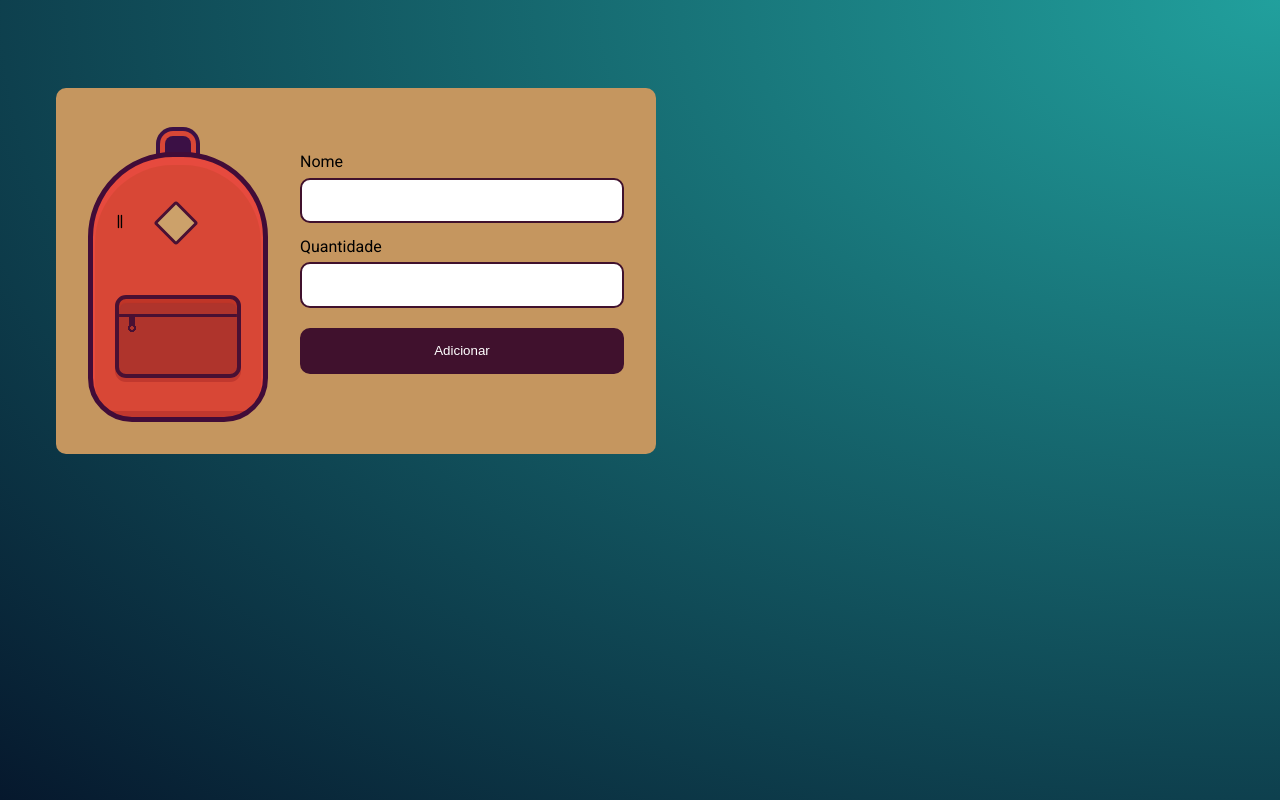
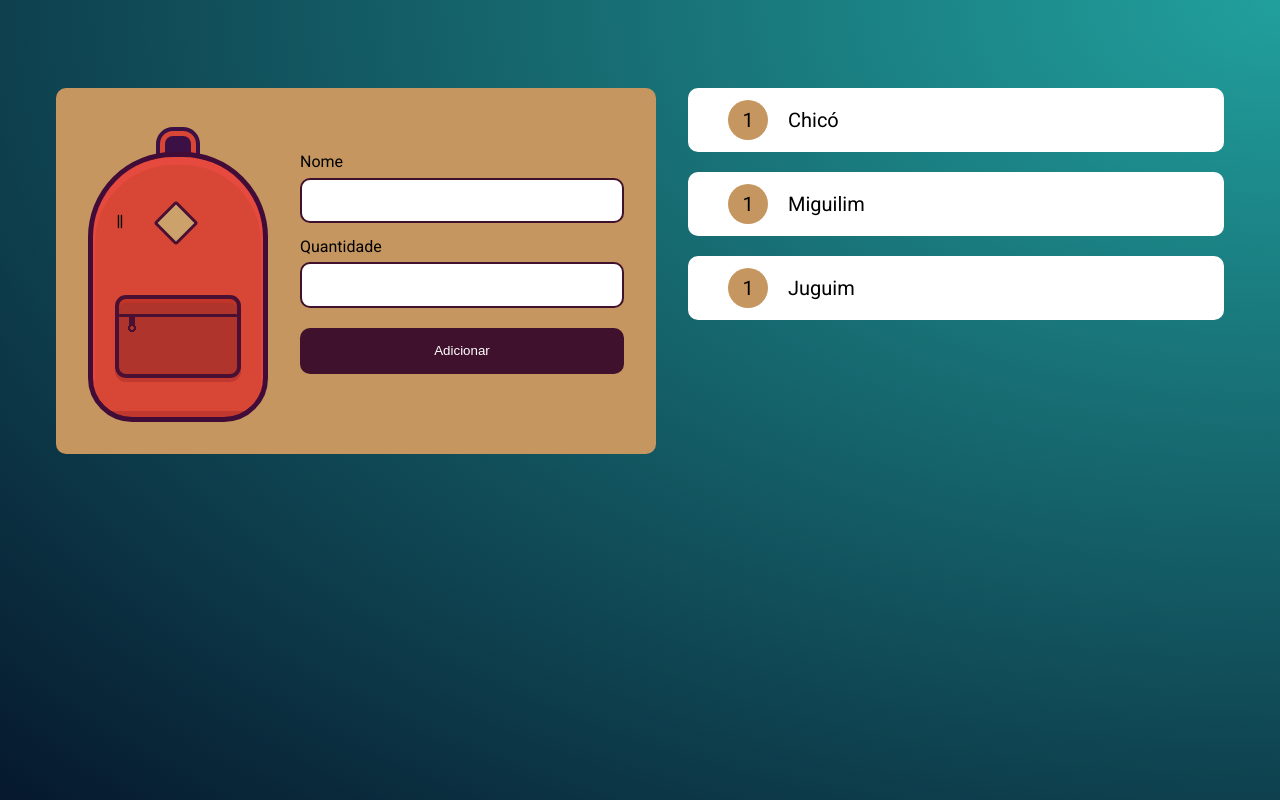
Before and after one commit to MGodoySL/backpack-items, a plain HTML site: page index.html in a window 1280 px wide. Drawn offline with Linux system fonts and the light colour scheme.

Commit message:
<chore> adicionando novos items

```diff
--- a/index.html
+++ b/index.html
@@ -25,6 +25,9 @@
         </div>
 
         <ul class="lista" id="listItems">
+            <li class="item"><strong>1</strong>Chicó</li>
+            <li class="item"><strong>1</strong>Miguilim</li>
+            <li class="item"><strong>1</strong>Juguim</li>
         </ul>
     </main>
     <script src="js/main.js"></script>
```
